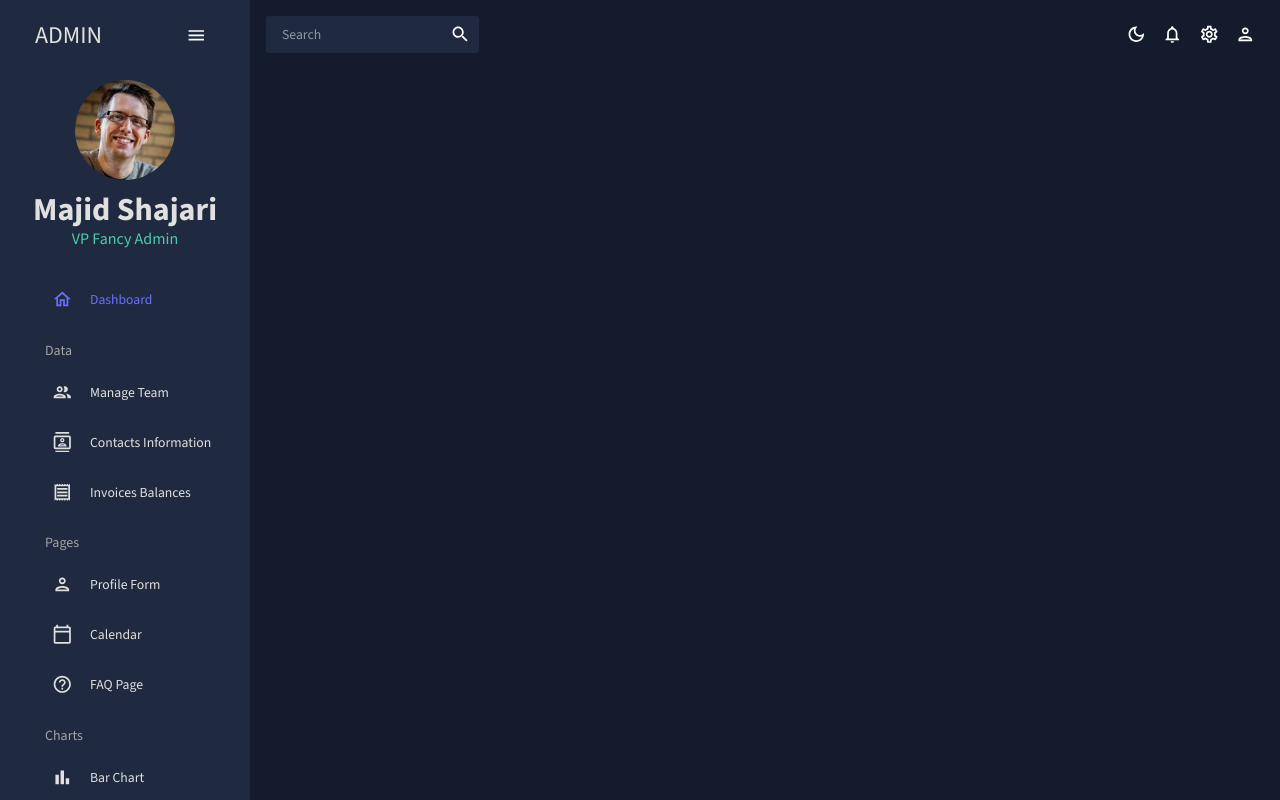
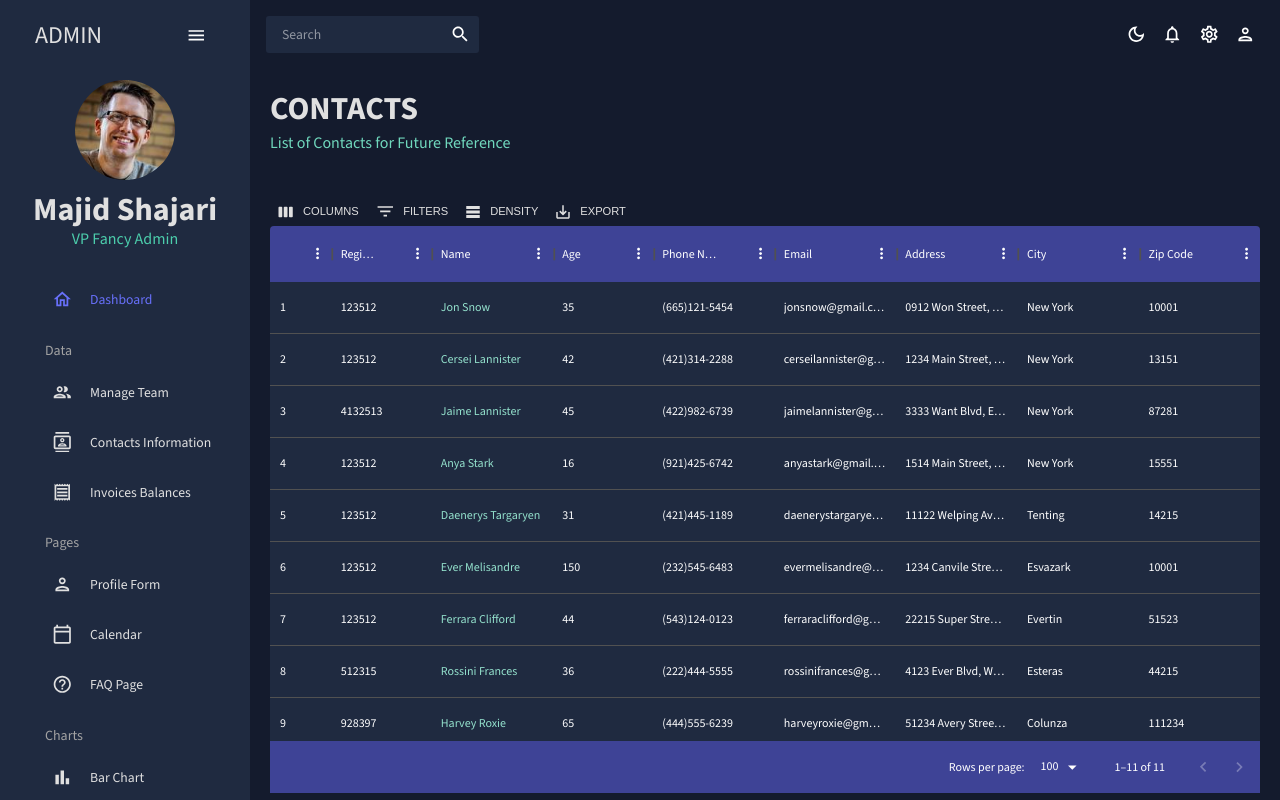
Before and after one commit to MajidShajari/react-admin-dashboard, a React (Vite) app: page /contacts in a window 1280 px wide. Shown: the top 800 px of the page. Built offline with nearby package versions, Linux system fonts and the light colour scheme.

Commit message:
Create Contacts component

```diff
--- a/src/App.jsx
+++ b/src/App.jsx
@@ -3,7 +3,7 @@
 import { Route, Routes } from 'react-router-dom';
 import { Bar } from './scenes/bar/Bar';
 // import { Calendar } from './scenes/calendar/Calendar';
-// import { Contacts } from './scenes/contacts/Contacts';
+import { Contacts } from './scenes/contacts/Contacts';
 import { Dashboard } from './scenes/dashboard/Dashboard';
 // import { FAQ } from './scenes/faq/Faq';
 // import { Form } from './scenes/form/Form';
@@ -29,7 +29,7 @@
                         <Routes>
                             <Route path="/" element={<Dashboard />} />
                             <Route path="/team" element={<Team />} />
-                            {/* <Route path="/contacts" element={<Contacts />} /> */}
+                            <Route path="/contacts" element={<Contacts />} />
                             {/* <Route path="/invoices" element={<Invoices />} /> */}
                             {/* <Route path="/form" element={<Form />} /> */}
                             <Route path="/bar" element={<Bar />} />
--- /dev/null
+++ b/src/scenes/contacts/Contacts.jsx
@@ -0,0 +1,93 @@
+import { Box, useTheme } from '@mui/material';
+import { DataGrid, GridToolbar } from '@mui/x-data-grid';
+import { Header } from '../../components/Header';
+import { mockDataContacts } from '../../data/mockData';
+import { tokens } from '../../theme';
+
+export const Contacts = () => {
+    const theme = useTheme();
+    const colors = tokens(theme.palette.mode);
+
+    const columns = [
+        { field: 'id', headerName: 'ID', flex: 0.5 },
+        { field: 'registrarId', headerName: 'Registrar ID' },
+        {
+            field: 'name',
+            headerName: 'Name',
+            flex: 1,
+            cellClassName: 'name-column--cell',
+        },
+        {
+            field: 'age',
+            headerName: 'Age',
+            type: 'number',
+            headerAlign: 'left',
+            align: 'left',
+        },
+        {
+            field: 'phone',
+            headerName: 'Phone Number',
+            flex: 1,
+        },
+        {
+            field: 'email',
+            headerName: 'Email',
+            flex: 1,
+        },
+        {
+            field: 'address',
+            headerName: 'Address',
+            flex: 1,
+        },
+        {
+            field: 'city',
+            headerName: 'City',
+            flex: 1,
+        },
+        {
+            field: 'zipCode',
+            headerName: 'Zip Code',
+            flex: 1,
+        },
+    ];
+
+    return (
+        <Box m="20px">
+            <Header title="CONTACTS" subtitle="List of Contacts for Future Reference" />
+            <Box
+                m="40px 0 0 0"
+                height="75vh"
+                sx={{
+                    '& .MuiDataGrid-root': {
+                        border: 'none',
+                    },
+                    '& .MuiDataGrid-cell': {
+                        borderBottom: 'none',
+                    },
+                    '& .name-column--cell': {
+                        color: colors.greenAccent[300],
+                    },
+                    '& .MuiDataGrid-columnHeaders': {
+                        backgroundColor: colors.blueAccent[700],
+                        borderBottom: 'none',
+                    },
+                    '& .MuiDataGrid-virtualScroller': {
+                        backgroundColor: colors.primary[400],
+                    },
+                    '& .MuiDataGrid-footerContainer': {
+                        borderTop: 'none',
+                        backgroundColor: colors.blueAccent[700],
+                    },
+                    '& .MuiCheckbox-root': {
+                        color: `${colors.greenAccent[200]} !important`,
+                    },
+                    '& .MuiDataGrid-toolbarContainer .MuiButton-text': {
+                        color: `${colors.grey[100]} !important`,
+                    },
+                }}
+            >
+                <DataGrid rows={mockDataContacts} columns={columns} components={{ Toolbar: GridToolbar }} />
+            </Box>
+        </Box>
+    );
+};
```
